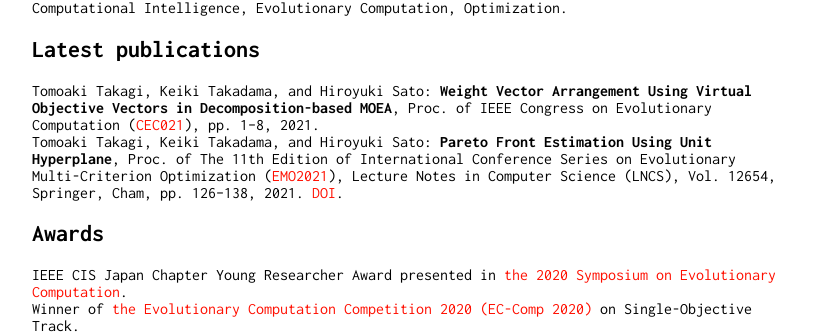
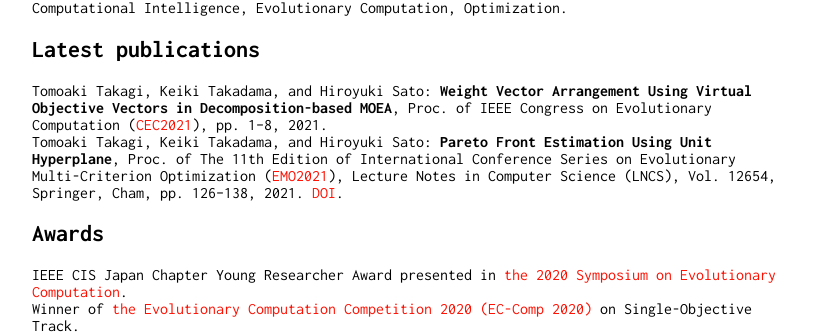
Before and after one commit to tomtkg/tomtkg.github.io, a Jekyll site: the page built from index.md, in a window 1280 px wide. Shown: the part 239-573 px from the top of the page, without its empty margins (228-1051 px from the left). Built offline with Jekyll 4.4.1, drawn with Linux system fonts in a browser that asks for light colours.

Commit message:
Fix typo

```diff
--- a/index.md
+++ b/index.md
@@ -13,7 +13,7 @@ description: The site owner is an AI researcher and he is mainly interested in e
 Computational Intelligence, Evolutionary Computation, Optimization.
 
 ## Latest publications
-Tomoaki Takagi, Keiki Takadama, and Hiroyuki Sato: **Weight Vector Arrangement Using Virtual Objective Vectors in Decomposition-based MOEA**, Proc. of IEEE Congress on Evolutionary Computation ([CEC021](https://cec2021.mini.pw.edu.pl/){:target="_blank"}), pp. 1--8, 2021.
+Tomoaki Takagi, Keiki Takadama, and Hiroyuki Sato: **Weight Vector Arrangement Using Virtual Objective Vectors in Decomposition-based MOEA**, Proc. of IEEE Congress on Evolutionary Computation ([CEC2021](https://cec2021.mini.pw.edu.pl/){:target="_blank"}), pp. 1--8, 2021.
 Tomoaki Takagi, Keiki Takadama, and Hiroyuki Sato: **Pareto Front Estimation Using Unit Hyperplane**, Proc. of The 11th Edition of International Conference Series on Evolutionary Multi-Criterion Optimization ([EMO2021](https://emo2021.org){:target="_blank"}), Lecture Notes in Computer Science (LNCS), Vol. 12654, Springer, Cham, pp. 126--138, 2021. [DOI](https://doi.org/10.1007/978-3-030-72062-9_11){:target="_blank"}.
 
 ## Awards
```
Also changed, not shown: paper.md (+1 -1 lines).
